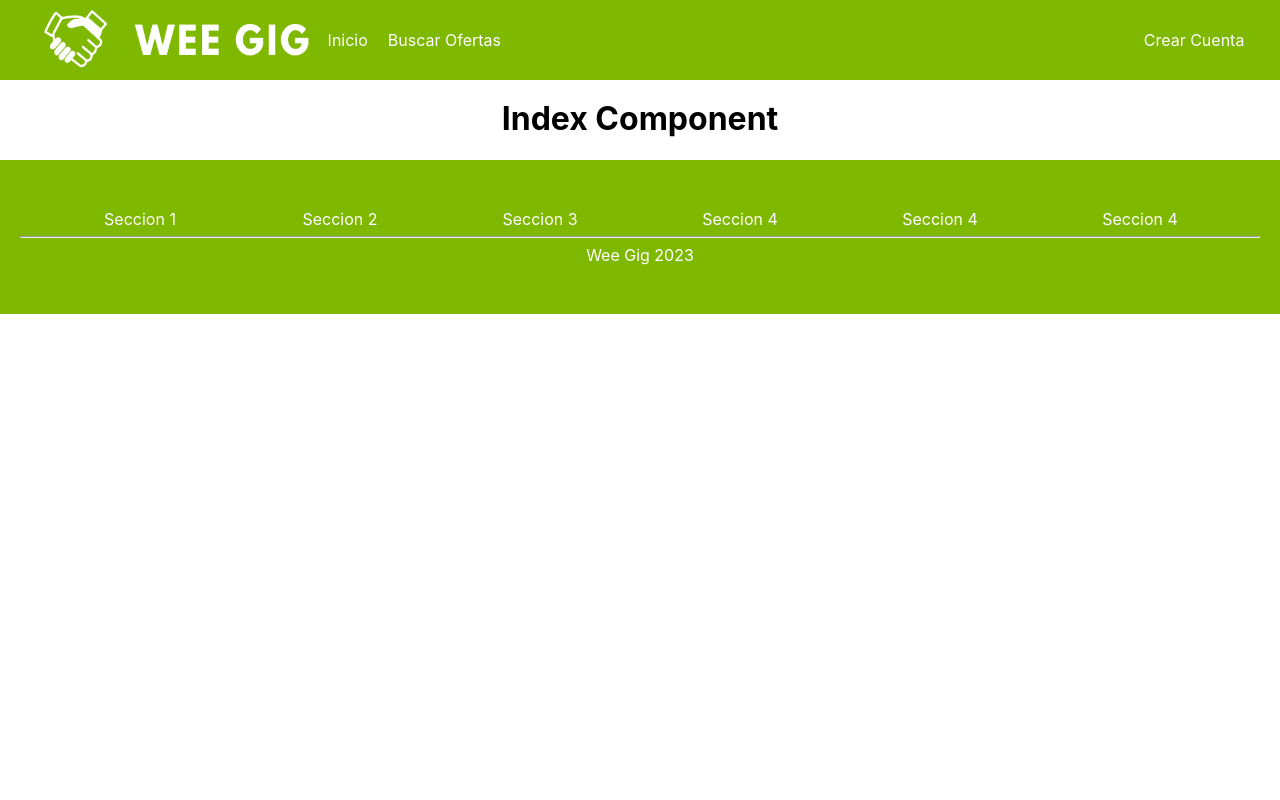
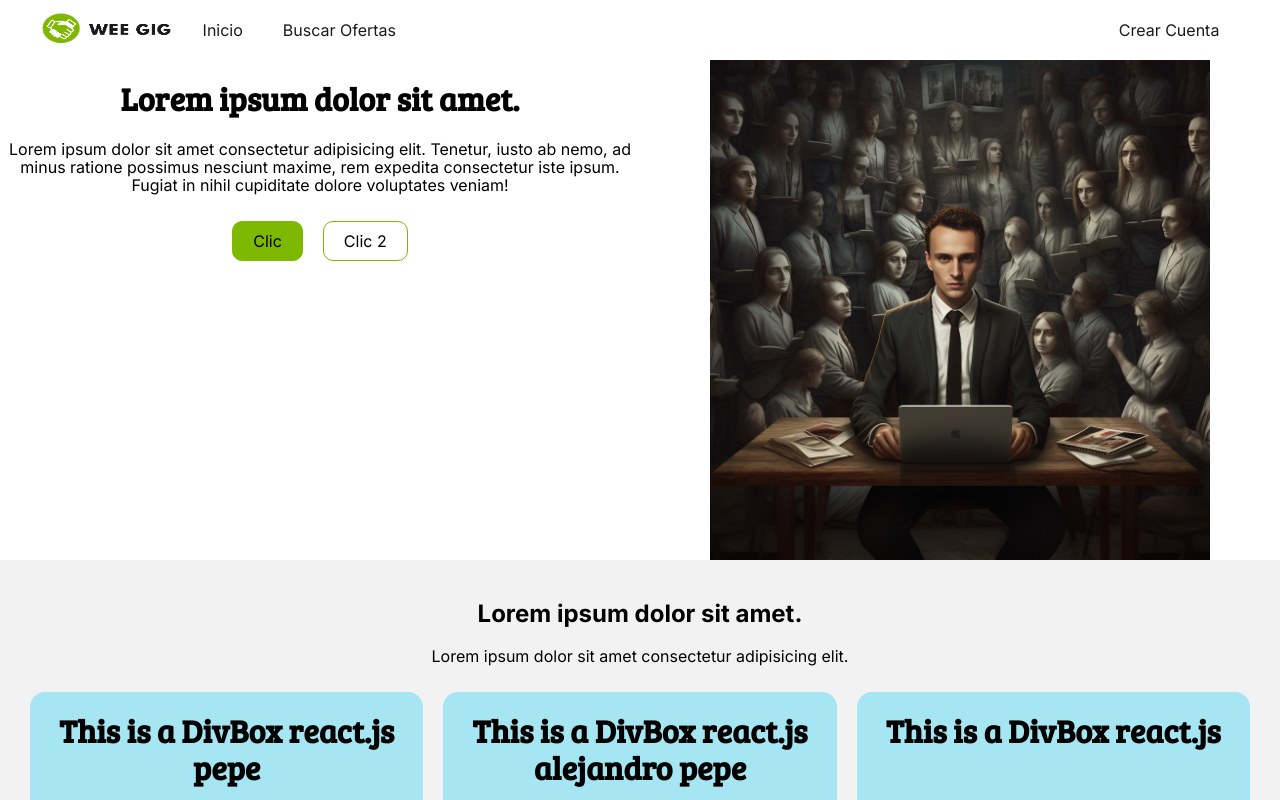
Before and after one commit to franciscojordan/WeeGig, a React (Vite) app: page /index2 in a window 1280 px wide. Shown: the top 800 px of the page. Built offline with nearby package versions, Linux system fonts and the light colour scheme.

Commit message:
index2 created by victor

```diff
--- a/src/css/Footer.css
+++ b/src/css/Footer.css
@@ -1,5 +1,5 @@
 .footer{
-    background-color: #7FB800;
+    background-color: #1A1A1A;
     color: #FFFFFF;
     padding: 50px 20px;
 }
@@ -11,5 +11,5 @@
 
 .box-1{
     width: 200px;
-    background-color: #7FB800;
+    background-color: #1A1A1A;
 }
--- /dev/null
+++ b/src/css/Index2.css
@@ -0,0 +1,126 @@
+#root {
+    font-family: Inter, system-ui, Avenir, Helvetica, Arial, sans-serif;
+    padding: 0px;
+  }
+
+.menu {
+    align-items: center;
+    display: flex;
+    background-color: #FFFFFF;
+    height: 30px;
+    padding: 15px;
+}
+
+.menu img {
+    padding-right: 20px;
+    width: 130px;
+    height: 30px;
+}
+
+.menu ul {
+    align-items: center;
+    display: flex;
+    flex: 1;
+    height: 80px;
+    list-style: none;
+    margin: 0 0 0 -8px;
+    padding-left: 0;
+    text-align: center;
+}
+
+/* 1 option */
+/* .menu a {
+    font-size: 16px;
+    color: #1A1A1A;
+    text-decoration: none;
+    display: inline-block;
+    margin: 10px;
+    padding: 20px;
+} */
+
+/* .menu a:hover {
+    text-decoration: none;
+    color: #1A1A1A;
+    background-color: #E8E8E8;
+    border-radius: 10px;
+} */
+
+/* 2 option */
+.menu a:hover {
+    text-decoration: none;
+    color: #1A1A1A;
+    border-bottom: #7FB800 solid 2px;
+}
+.menu a {
+    font-size: 16px;
+    color: #1A1A1A;
+    text-decoration: none;
+    display: inline-block;
+    /* margin: 10px; */
+    padding: 10px;
+}
+
+
+
+.menu .rightmenu {
+    display: flex;
+    justify-content: flex-end;
+    margin-right: 2vw;
+}
+
+body{
+    margin: 0px;
+    padding: 0px;
+}
+
+.box{
+    /* background-color: red; */
+    display: flex;
+    justify-content: center;
+    height: 500px;
+}
+
+.box1{
+    /* background-color: aqua; */
+    width: 50%;
+}
+
+.box2{
+    width: 50%;
+}
+
+.div-2{
+    padding: 20px;
+    background-color: #F2F2F2;
+    height: 600px;
+}
+
+.div-box{
+    background-color: ;
+    width: 400px;
+    background-color: #A6E5F2;
+    /* background-color: #7FB800; */
+    margin: 10px;
+    border-radius: 15px;
+}
+
+.button-green{
+    background-color: #7FB800;
+    border-radius: 10px;
+    padding: 10px 20px;
+    border: 1px solid #7FB800;
+    margin: 10px;
+}
+
+.button-green:hover{
+    background-color: #689801;
+    border: 1px solid #689801;
+}
+
+.button-green-line{
+    background-color: #FFFFFF;
+    border-radius: 10px;
+    padding: 10px 20px;
+    border: 1px solid #7FB800;
+    margin: 10px;
+}
--- a/src/css/index.css
+++ b/src/css/index.css
@@ -1,3 +1,9 @@
+@import url('https://fonts.googleapis.com/css2?family=Bree+Serif&family=Inter:wght@100;200;300;400;500;600;700;800;900&display=swap');
+
+h1{
+  font-family: 'Bree Serif', serif;
+}
+
 #root {
   font-family: Inter, system-ui, Avenir, Helvetica, Arial, sans-serif;
   padding: 0px;
@@ -12,8 +18,8 @@
 
 .menu img {
   padding-left: 2vw;
-  width: 300px;
-  height: 70px;
+  /* width: 300px;
+  height: 70px; */
 }
 
 .menu ul {
--- a/src/tsx/App.tsx
+++ b/src/tsx/App.tsx
@@ -1,37 +1,7 @@
-// import './App.css'
-// import { Routes, Route} from "react-router-dom";
-
-// function Index() : JSX.Element{
-//   return <h1>Index page</h1>
-// }
-
-// function Contact() : JSX.Element{
-//   return <h1>Contact page</h1>
-// }
-
-
-// function App() {
-
-//   return (
-//     <>
-//       <h1>Hola</h1>
-//       {/* <Index />
-//       <Contact /> */}
-//       <Routes>
-//         <Route path="/index" element={<Index />} />
-//         <Route path="/contacto" element={<Contact />} />
-//       </Routes>
-//     </>
-//   )
-// }
-
-// export default App
-
-// NEW CODE
-
 import "../css/App.css";
 import { Routes, Route, Link, useParams } from "react-router-dom";
 import Footer from './Footer'
+import Index2 from './Index2'
 
 const technologies = [
 	"Git",
@@ -117,7 +87,7 @@ function Menu(): JSX.Element {
 	return (
 		<div className="menu">
         <div>
-          <img src="/src/assets/img/logo_long.png" alt=""/>
+          <img src="/src/assets/img/logo.png" alt=""/>
         </div>
         <div>
             <ul>
@@ -129,18 +99,6 @@ function Menu(): JSX.Element {
             <li><a href="">Crear Cuenta</a></li>
         </ul>
       </div>
-	);
-}
-
-function Index2(): JSX.Element {
-	return (
-		<>
-    <div className="box">
-			<h1>Index Component</h1>
-    </div>
-			{/* <ContactAnchor />
-			<TechAnchor /> */}
-		</>
 	);
 }
 
--- /dev/null
+++ b/src/tsx/Index2.tsx
@@ -0,0 +1,56 @@
+import "../css/Index2.css";
+
+function DivBox(props): JSX.Element {
+    return (
+        <>
+            <div className="div-box"><h1>This is a DivBox react.js {props.nombre} {props.apellido}</h1></div>
+        </>
+    )
+}
+
+function Button(props) : JSX.Element {
+    let color;
+    if (props.type == "green")
+    {
+        console.log(props.value + " IS GREEN");
+        color = "button-green";
+    }
+    else
+    {
+        console.log(props.value + " IS NOT GREEN");
+        color = "button-green-line";
+    }
+
+    return (
+        <button className={color}>{props.value}</button>
+    )
+}
+
+function Index2(): JSX.Element {
+	return (
+		<>
+            <div className="box">
+                <div className="box1">
+                    <h1>Lorem ipsum dolor sit amet.</h1>
+                    <p>Lorem ipsum dolor sit amet consectetur adipisicing elit. Tenetur, iusto ab nemo, ad minus ratione possimus nesciunt maxime, rem expedita consectetur iste ipsum. Fugiat in nihil cupiditate dolore voluptates veniam!</p>
+                    <Button value="Clic" type="green"/>
+                    <Button value="Clic 2"/>
+                </div>
+                <div className="box2">
+                    <img src="/src/assets/img/img1.png" width="500px" height="500px"/>
+                </div>
+            </div>
+            <div className="div-2">
+                <h2>Lorem ipsum dolor sit amet.</h2>
+                <p>Lorem ipsum dolor sit amet consectetur adipisicing elit.</p>
+                <div className="box">
+                    <DivBox nombre="pepe"/>
+                    <DivBox nombre="alejandro" apellido="pepe"/>
+                    <DivBox />
+                </div>
+            </div>
+		</>
+	);
+}
+
+export default Index2;
```
Also changed, not shown: src/assets/img/img1.png (added), src/assets/img/logo.png (added).
